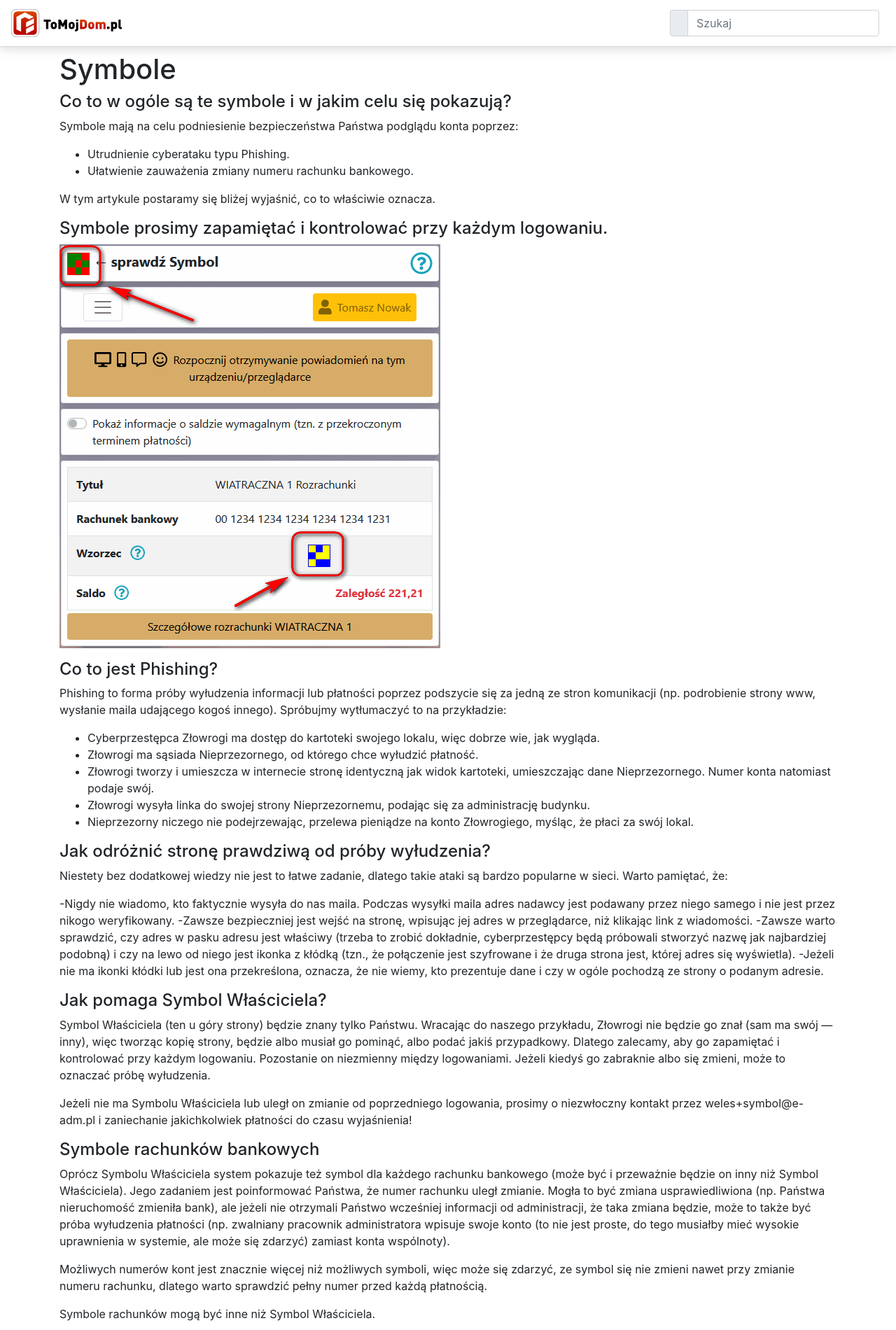
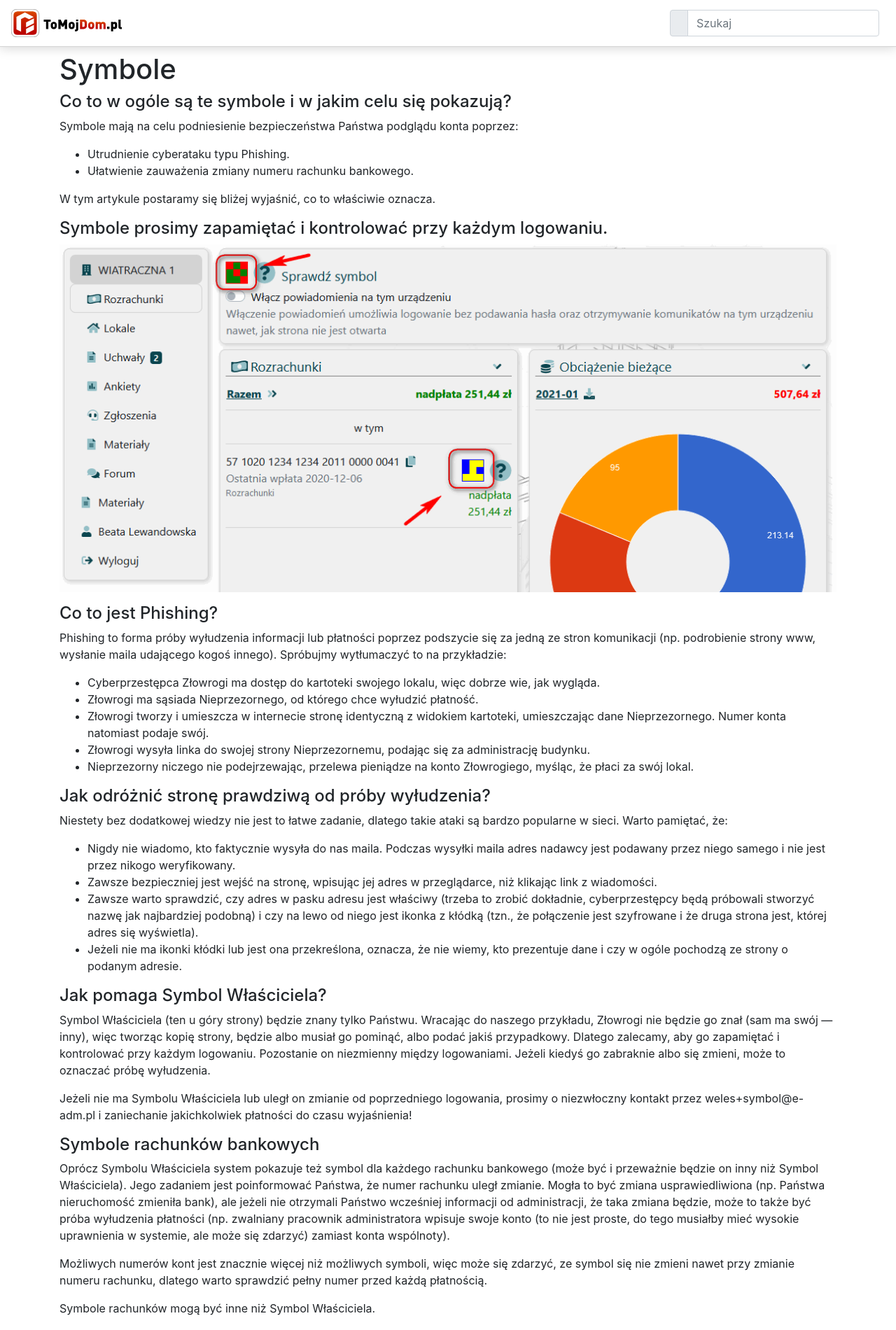
Before and after one commit to Weles3Doc/OsDoc, a Jekyll site: the page built from uzytkowe/_posts/2020-08-04-Symbole.md, in a window 1280 px wide. Shown: the top 1900 px of the page at 70% size. Built offline with Jekyll 4.4.1, drawn with Linux system fonts in a browser that asks for light colours; nearby versions of some CDN libraries; some of the changed lines change nothing that is shown; some of the changed text lies outside the part shown.

Commit message:
poprawka symbole

```diff
--- a/uzytkowe/_posts/2020-08-04-Symbole.md
+++ b/uzytkowe/_posts/2020-08-04-Symbole.md
@@ -22,7 +22,7 @@
 
 - Cyberprzestępca Złowrogi ma dostęp do kartoteki swojego lokalu, więc dobrze wie, jak wygląda.
 - Złowrogi ma sąsiada Nieprzezornego, od którego chce wyłudzić płatność.
-- Złowrogi tworzy i umieszcza w internecie stronę identyczną jak widok kartoteki, umieszczając dane Nieprzezornego. Numer konta natomiast podaje swój.
+- Złowrogi tworzy i umieszcza w internecie stronę identyczną z widokiem kartoteki, umieszczając dane Nieprzezornego. Numer konta natomiast podaje swój.
 - Złowrogi wysyła linka do swojej strony Nieprzezornemu, podając się za administrację budynku.
 - Nieprzezorny niczego nie podejrzewając, przelewa pieniądze na konto Złowrogiego, myśląc, że płaci za swój lokal.
 
@@ -30,10 +30,10 @@
 
 Niestety bez dodatkowej wiedzy nie jest to łatwe zadanie, dlatego takie ataki są bardzo popularne w sieci. Warto pamiętać, że:
 
--Nigdy nie wiadomo, kto faktycznie wysyła do nas maila. Podczas wysyłki maila adres nadawcy jest podawany przez niego samego i nie jest przez nikogo weryfikowany.
--Zawsze bezpieczniej jest wejść na stronę, wpisując jej adres w przeglądarce, niż klikając link z wiadomości.
--Zawsze warto sprawdzić, czy adres w pasku adresu jest właściwy (trzeba to zrobić dokładnie, cyberprzestępcy będą próbowali stworzyć nazwę jak najbardziej podobną) i czy na lewo od niego jest ikonka z kłódką (tzn., że połączenie jest szyfrowane i że druga strona jest, której adres się wyświetla).
--Jeżeli nie ma ikonki kłódki lub jest ona przekreślona, oznacza, że nie wiemy, kto prezentuje dane i czy w ogóle pochodzą ze strony o podanym adresie.
+- Nigdy nie wiadomo, kto faktycznie wysyła do nas maila. Podczas wysyłki maila adres nadawcy jest podawany przez niego samego i nie jest przez nikogo weryfikowany.
+- Zawsze bezpieczniej jest wejść na stronę, wpisując jej adres w przeglądarce, niż klikając link z wiadomości.
+- Zawsze warto sprawdzić, czy adres w pasku adresu jest właściwy (trzeba to zrobić dokładnie, cyberprzestępcy będą próbowali stworzyć nazwę jak najbardziej podobną) i czy na lewo od niego jest ikonka z kłódką (tzn., że połączenie jest szyfrowane i że druga strona jest, której adres się wyświetla).
+- Jeżeli nie ma ikonki kłódki lub jest ona przekreślona, oznacza, że nie wiemy, kto prezentuje dane i czy w ogóle pochodzą ze strony o podanym adresie.
 
 #### Jak pomaga Symbol Właściciela?
 
@@ -53,8 +53,9 @@
 
 #### Jak sprawdzić, czy strona podglądu kartoteki jest właściwa?
 
-Na lewo od adresu strony znajduje się nieprzekreślona kłódka i adres strony w pasku adresu przeglądarki jest w domenie .e-adm.pl, np.:
+Na lewo od adresu strony znajduje się nieprzekreślona kłódka i adres strony w pasku adresu przeglądarki jest w domenie .e-adm.pl lub tomojdom.pl np.:
 
+- tomojdom.pl
 - libra.e-adm.pl
 - scorpio.e-adm.pl
 - e-adm.pl
@@ -64,7 +65,7 @@
 - braku aktualizacji systemu
 - ustawienia złej daty w systemie
 
-Adresy niewłaściwych stron nie będą miały nieprzekreślonej kłódki lub inną domenę, np.:
+Adresy niewłaściwych stron nie będą miały nieprzekreślonej kłódki (brak https) lub inną domenę, lub błąd w wyrazach, np.:
 
 - librae-adm.pl (brak kropki po libra)
 - libra.eadm.pl (brak myślnika w nazwie)
@@ -73,7 +74,6 @@
 
 Jeżeli widzą Państwo podgląd kartoteki na niewłaściwej stronie, to z bardzo dużym prawdopodobieństwem próba wyłudzenia.
 
-
 #### Ostrzeżenia "ku pamięci":
 
 - Nigdy nie wiadomo, kto wysłał nam maila — adres nadawcy, to jedynie adres, za który chce, abyśmy go uważali.
```
Also changed, not shown: uzytkowe/symbole1.png.
